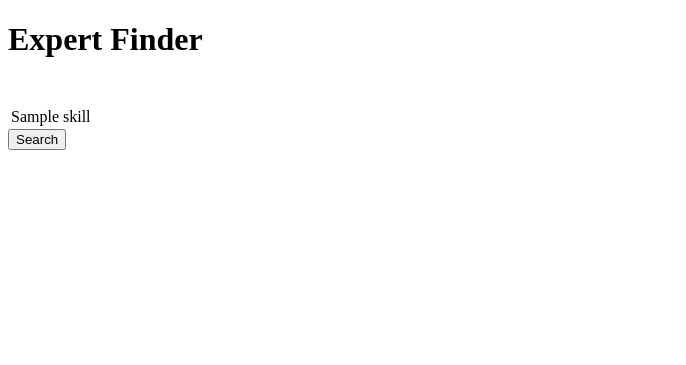
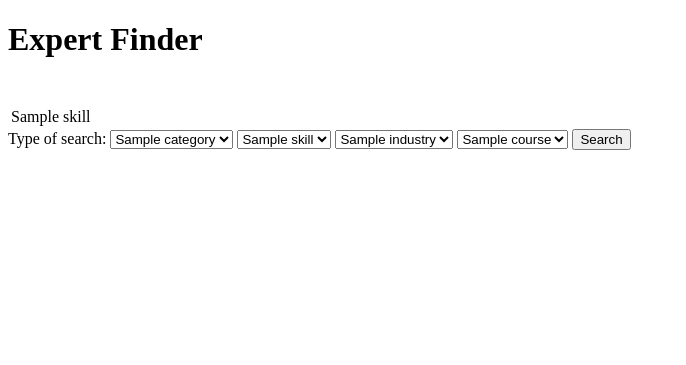
Before and after one commit to jknox0122/Quaranteam, a Node server app: template Expert Finder/Expert Finder/views/search.hbs in a window 1280 px wide. Shown: the top 365 px of the page, without its empty margins (0-686 px from the left). Run offline with Node 20, Linux system fonts and the light colour scheme; the template is opened without the code that fills it: most values are stand-ins (such as "Sample title", 1, 10 or a date in 2020); some libraries are stand-ins or nearby versions.

Commit message:
Added preliminary searching

```diff
--- a/Expert Finder/Expert Finder/search.js
+++ b/Expert Finder/Expert Finder/searchPage.js
@@ -16,7 +16,7 @@ module.exports = function () {
 	}
 
 	// Name: executeQuery
-	// Description: Used to performa  SQL query where the results are needed. Contentmod returns the results so it can be part of the context
+	// Description: Used to perform a SQL query where the results are needed. Contentmod returns the results so it can be part of the context
 	function executeQuery(res, sql, inserts, mysql, complete, contentmod) {
 		mysql.pool.query(sql, inserts, function (error, results, fields) {
 			if (error) {
@@ -28,14 +28,33 @@ module.exports = function () {
 		});
 	}
 
-	// Name: getSkills
-	// Description: Use this function to display which tropes are associated with a book
-	function getSkills(res, mysql, context, complete) {
-		sql = "SELECT * FROM Skills ";
+	// Name: getCategories
+	// Description: Use this function to display the various search categories
+	function getCategories(res, mysql, context, complete) {
+		sql = "SELECT CategoryID AS id, CategoryName AS name FROM SkillCategory";
 		function setC(results) {
-			context.skills = results;
+			context.category = results;
+			console.log(results);
 		}
 		executeQuery(res, sql, 0, mysql, complete, setC);
+	}
+
+	// Name: getSkills
+	// Description: Use this function to display the available skills
+	function getSkill(id, res, mysql, context, complete) {
+		sql = "SELECT SkillID AS id, SkillName AS name FROM Skills WHERE FK_CategoryID = ?";
+		function setC(results) {
+			if (id == 1) {
+				context.skill = results;
+			}
+			else if (id == 2) {
+				context.industry = results;
+			}
+			else if (id == 3) {
+				context.course = results;
+			}
+		}
+		executeQuery(res, sql, id, mysql, complete, setC);
 	}
 
 	// Name: search
@@ -43,8 +62,9 @@ module.exports = function () {
 	function searchAny(res, index, mysql, context, complete) {
 		var sql = "SELECT e.ExpertID, e.FirstName, e.LastName, s.SkillName, es.Experience FROM Experts e "
 		sql += "INNER JOIN ExpertSkills es ON es.FK_ExpertID = e.ExpertID ";
-		sql += "LEFT JOIN Skills s ON es.FK_SkillID = s.SkillID ";
-		sql += "WHERE s.SkillName = ?  AND es.Experience > ?";
+		sql += "INNER JOIN Skills s ON es.FK_SkillID = s.SkillID ";
+		sql += "INNER JOIN SkillCategory sk ON sk.CategoryID = s.SkillID"
+		sql += "WHERE sk.CategoryID = ? AND s.SkillName = ? ";
 		sql += "GROUP BY e.ExpertID ORDER BY e.LastName DESC";
 		function setC(results) {
 			context.experts = results;
@@ -52,23 +72,26 @@ module.exports = function () {
 		executeQuery(res, sql, index, mysql, complete, setC);
 	}
 
-	// Display the tropes currently being used
+	// Display the skills currently in the database so the user can select the skill and search on it.
 	router.get('/', function (req, res) {
 		var callbackCount = 0;
 		var context = {};
-		context.jsscripts = ["delete.js", "filter.js", "search.js"];
+		context.jsscripts = ["search.js"];
 		var mysql = req.app.get('mysql');
-		getSkills(res, mysql, context, complete);
+		getCategories(res, mysql, context, complete);
+		for (var i = 1; i < 4; i++) {
+			getSkill(i, res, mysql, context, complete);
+		}
 		function complete() {
 			callbackCount++;
-			if (callbackCount >= 1) {
+			if (callbackCount >= 4) {
 				res.render('search', context);
 			}
 		}
 	});
 
-	// Allow the user to associated books with tropes
-	router.get('/results', function (req, res) {
+	// Return the search results
+	router.get('/results/:category/:skill', function (req, res) {
 		var callbackCount = 0;
 		var context = {};
 		var mysql = req.app.get('mysql');
--- a/Expert Finder/Expert Finder/server.js
+++ b/Expert Finder/Expert Finder/server.js
@@ -28,7 +28,7 @@ app.use(bodyParser.urlencoded({ extended: true }));
 app.get('/', (req, res) => res.render('welcome'));
 app.use('/', express.static('public'));
 app.use('/experts', require('./experts.js'));
-app.use('/search', require('./search.js'));
+app.use('/search', require('./searchPage.js'));
 
 app.use(function (req, res) {
     res.status(404);
--- /dev/null
+++ b/Expert Finder/Expert Finder/views/public/search.js
@@ -0,0 +1,5 @@
+function searchSkill(index) {
+    var expert = document.getElementById('searchvalue').value
+    //construct the URL and redirect to it
+    window.location = '/search/' + encodeURI(expert) + '/' + encodeURI(search)
+}
--- a/Expert Finder/Expert Finder/views/search.hbs
+++ b/Expert Finder/Expert Finder/views/search.hbs
@@ -1,10 +1,41 @@
-<table>{{#each skills}}
+<table>
+    {{#each skills}}
+
     <tr>
         <td>{{SkillName}}</td>
     </tr>
     {{/each}}
+
+
 </table>
 
-    <button type="button" onclick="window.location.href='/results/{{ExpertID}}';" class="table-details tooltip">
-        <span class="tooltip-text">Search</span>
-    </button>
+<label for="category">Type of search:</label>
+
+<select name="category" id="category">
+    {{#each category}}
+    <option name='{{id}}'>{{name}}</option>
+    {{/each}}
+</select>
+
+<select name="skills" id="skill">
+    {{#each skill}}
+    <option name='{{id}}'>{{name}}</option>
+    {{/each}}
+</select>
+
+<select name="industry" id="industry">
+    {{#each industry}}
+    <option name='{{id}}'>{{name}}</option>
+    {{/each}}
+</select>
+
+<select name="course" id="course">
+    {{#each course}}
+    <option name='{{id}}'>{{name}}</option>
+    {{/each}}
+</select>
+
+
+<button type="button" onclick="window.location.href='/results/{{ExpertID}}';" class="table-details tooltip">
+    <span class="tooltip-text">Search</span>
+</button>
```
Also changed, not shown: 2 other files.
